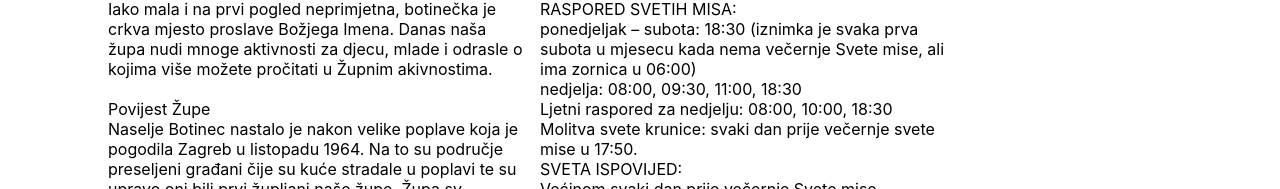
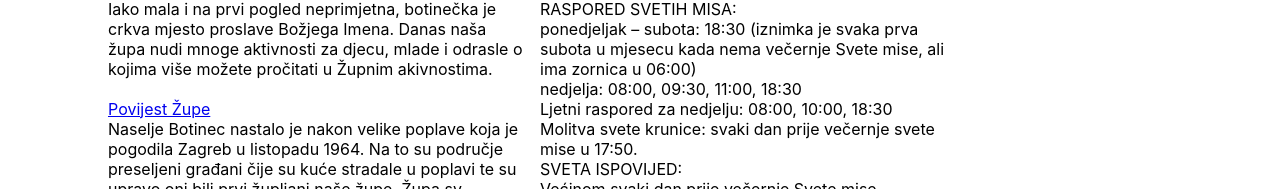
Before and after one commit to matejm91/react_test_project, a React (Create React App) app in the folder client/: page /about_us in a window 1280 px wide. Shown: the part 290-479 px from the top of the page. Built offline with nearby package versions, Linux system fonts and the light colour scheme.

Commit message:
make link for Povijest Župe

```diff
--- a/client/src/AboutUs/aboutPage.js
+++ b/client/src/AboutUs/aboutPage.js
@@ -30,7 +30,7 @@ class AboutPage extends React.Component {
             </div>
             <br></br>
             <div>
-              Povijest Župe
+            <a href="povijest-zupe">Povijest Župe</a>
             </div>
             Naselje Botinec nastalo je nakon velike poplave koja je pogodila Zagreb u listopadu 1964.
               Na to su područje preseljeni građani čije su kuće stradale u poplavi te su upravo oni bili prvi župljani naše župe.
```
